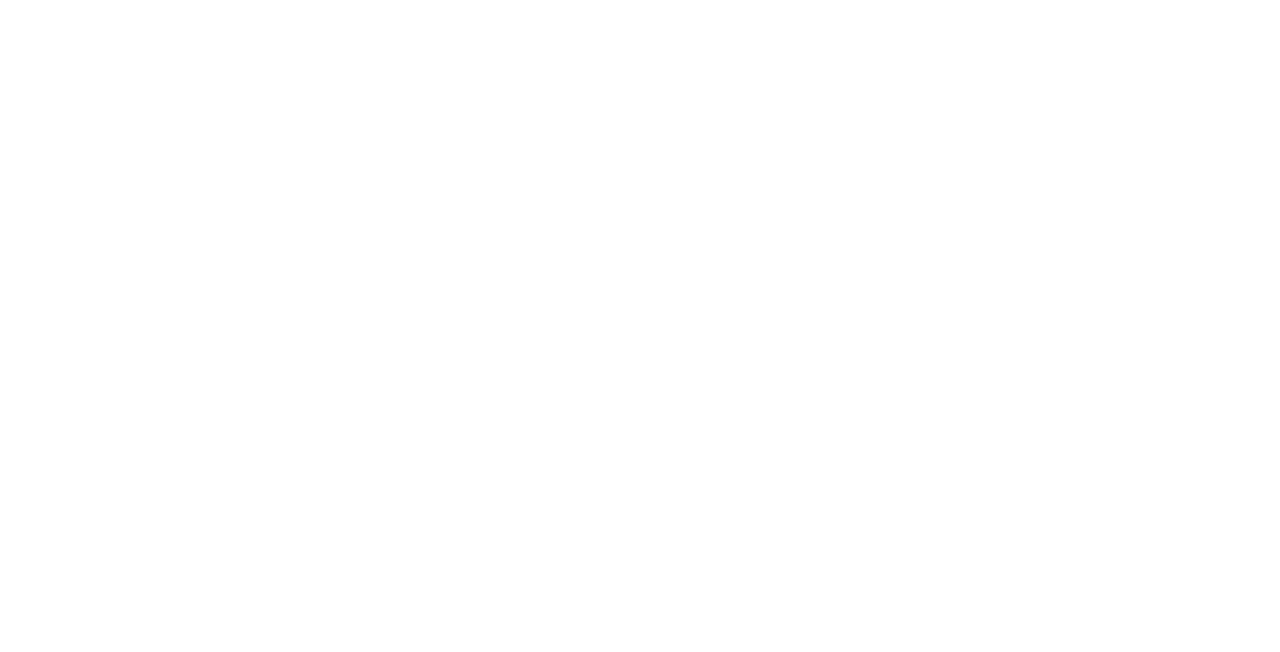
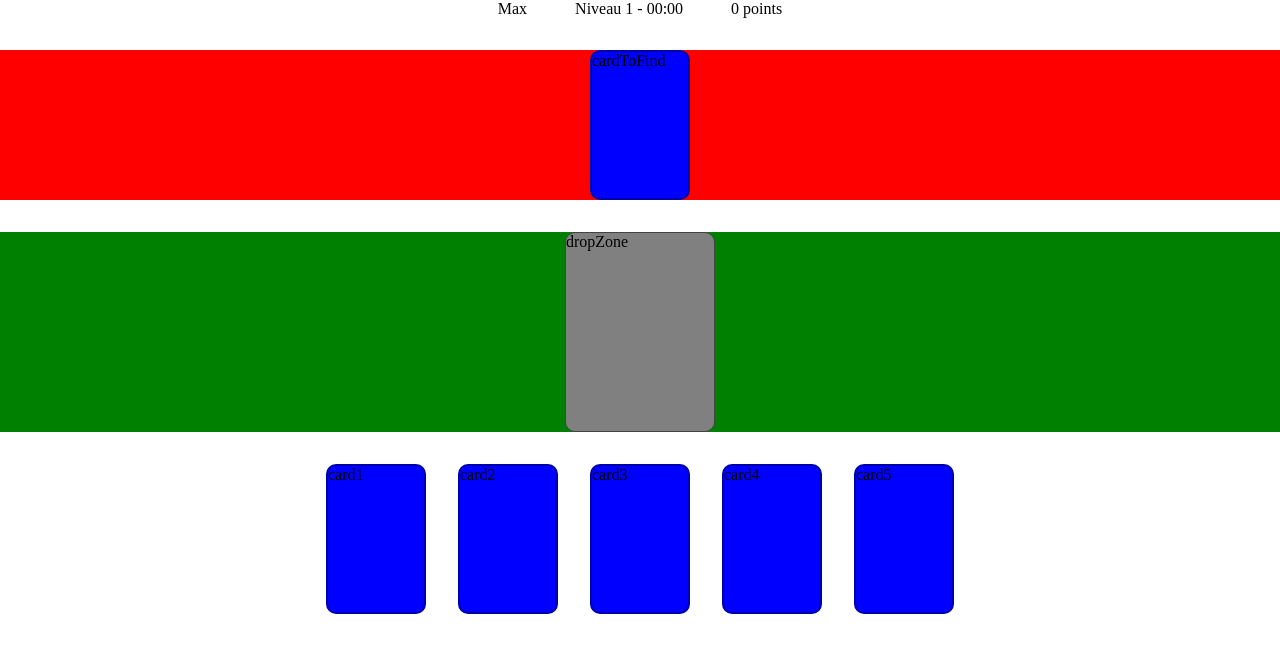
Before and after one commit to Maddax10/jeux-de-carte---vite.dev, a website built with Vite: page index.html in a window 1280 px wide. Built offline with nearby package versions, Linux system fonts and the light colour scheme.

Commit message:
Refactor HTML structure and enhance SCSS styles for card game layout

```diff
--- a/index.html
+++ b/index.html
@@ -1,12 +1,25 @@
 <!DOCTYPE html>
 <html lang="en">
-<head>
-  <meta charset="UTF-8">
-  <meta name="viewport" content="width=device-width, initial-scale=1.0">
-  <title>jeu de cartes</title>
-  <script DEFER src="src/scripts/main.js" type="module"></script>
-</head>
-<body>
-
-</body>
+  <head>
+    <meta charset="UTF-8" />
+    <meta name="viewport" content="width=device-width, initial-scale=1.0" />
+    <title>jeu de cartes</title>
+    <script defer src="src/scripts/main.js" type="module"></script>
+  </head>
+  <body>
+    <div class="textZone">
+      <label>Max</label>
+      <label>Niveau 1 - 00:00</label>
+      <label> <span>0</span> points </label>
+    </div>
+    <div class="cardToFindZone"><div class="card">cardToFind</div></div>
+    <div class="dropZone"><div class="emptyCard">dropZone</div></div>
+    <div class="myCardsZone">
+      <div class="card">card1</div>
+      <div class="card">card2</div>
+      <div class="card">card3</div>
+      <div class="card">card4</div>
+      <div class="card">card5</div>
+    </div>
+  </body>
 </html>
--- a/src/styles/main.scss
+++ b/src/styles/main.scss
@@ -2,3 +2,43 @@
 @use "variable";
 @use "fonts";
 // @use "maintenance";
+
+.textZone {
+  display: grid;
+  grid-auto-flow: column;
+  justify-content: center;
+  gap:3rem;
+}
+.dropZone {
+  background-color: green;
+  display: grid;
+  justify-content: center;
+  margin-block:2rem;
+}
+.myCardsZone{
+  display:grid;
+  grid-auto-flow: column;
+  justify-content: center;
+  gap:2rem;
+}
+.cardToFindZone {
+  display: grid;
+  background-color: red;
+  justify-content: center;
+  margin-block:2rem;
+
+}
+.emptyCard {
+  background-color: gray;
+  border:1px solid rgb(68, 68, 68);
+  height: 200px;
+  width: 150px;
+  border-radius:10px;
+}
+.card {
+  background-color: blue;
+  height: 150px;
+  width: 100px;
+  border-radius:10px;
+  border:2px solid rgb(0, 0, 171);
+}
```
